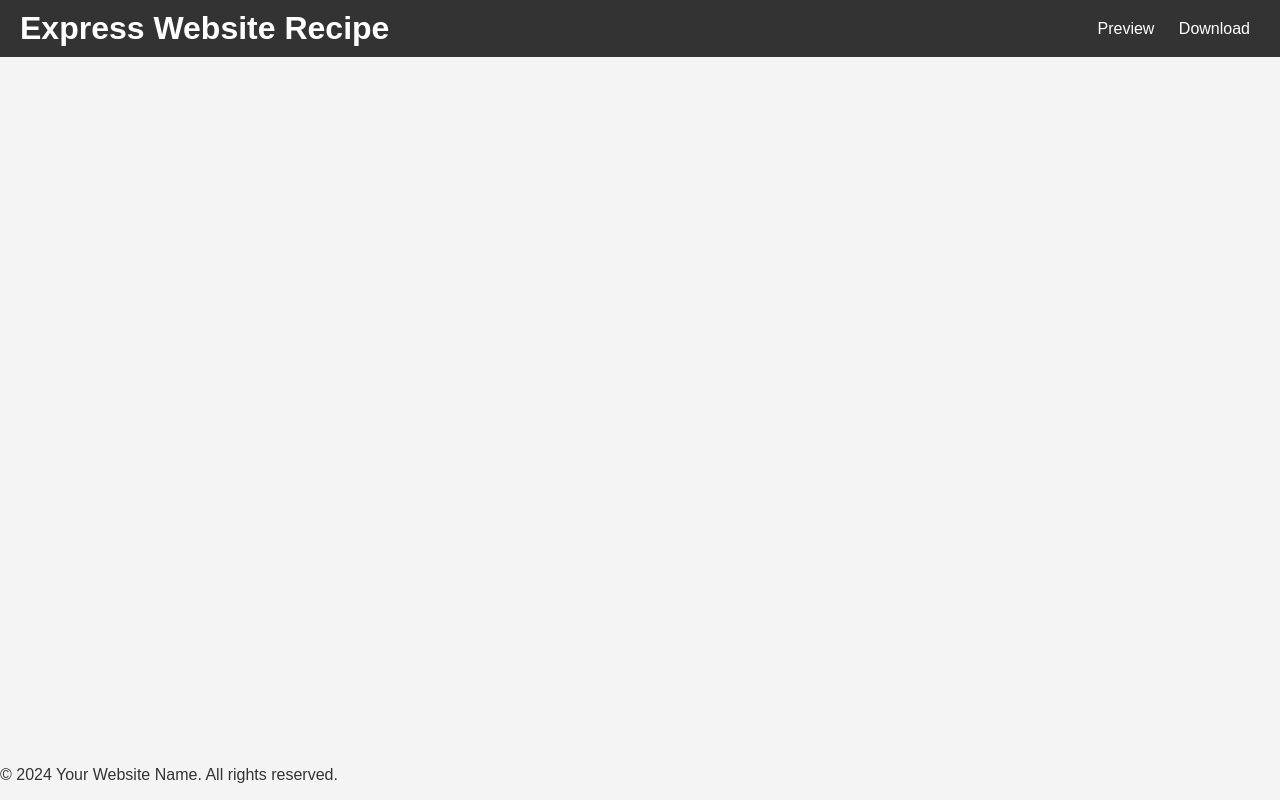
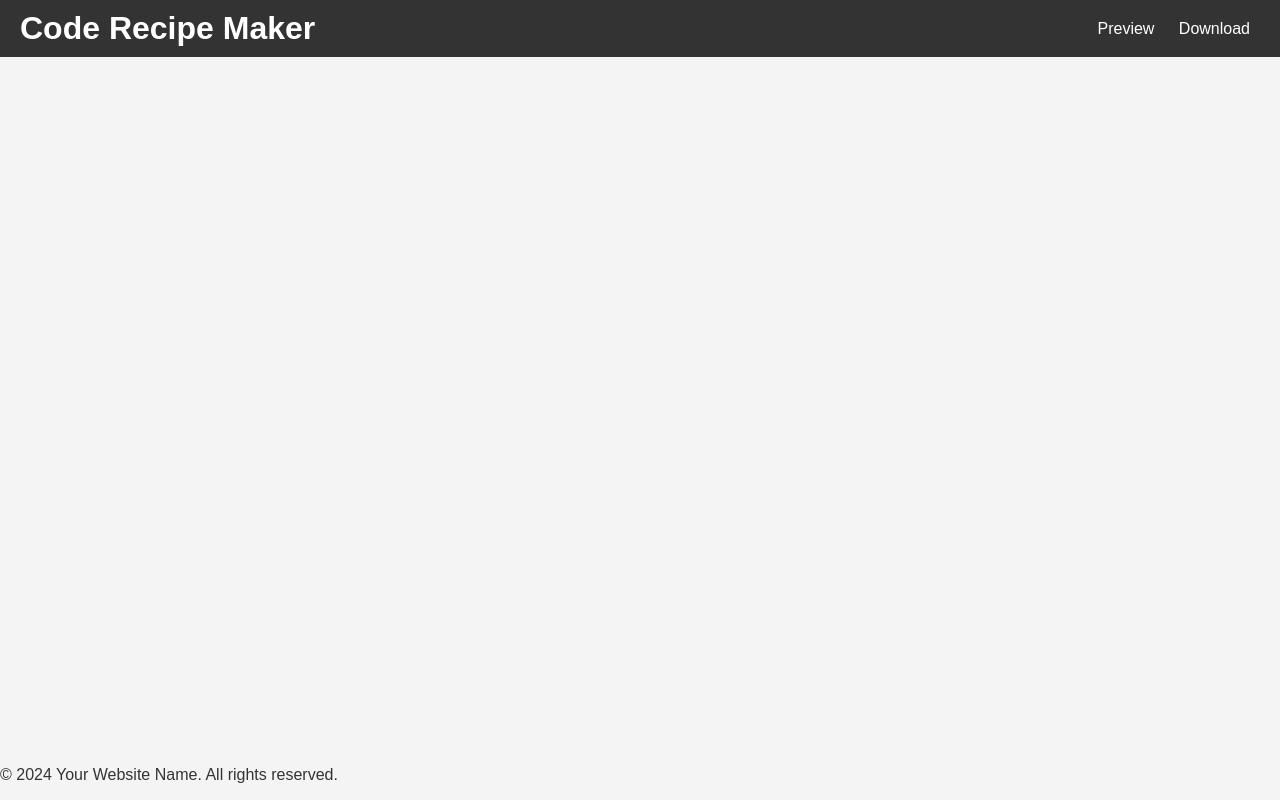
Before and after one commit to cjswayne/code_recipes, a website: page public/index.html in a window 1280 px wide. Drawn offline with Linux system fonts and the light colour scheme.

Commit message:
stopping point

```diff
--- a/public/index.html
+++ b/public/index.html
@@ -10,7 +10,7 @@
 
 <body>
     <header>
-        <h1>Express Website Recipe</h1>
+        <h1>Code Recipe Maker</h1>
         <nav>
             <!-- <a href="#">Home</a> -->
             <a href="#">Preview</a>
```
Also changed, not shown: server.js (+15 -1 lines).
